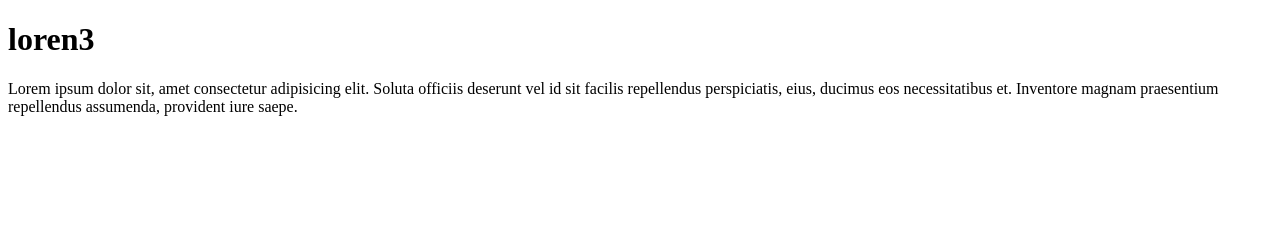
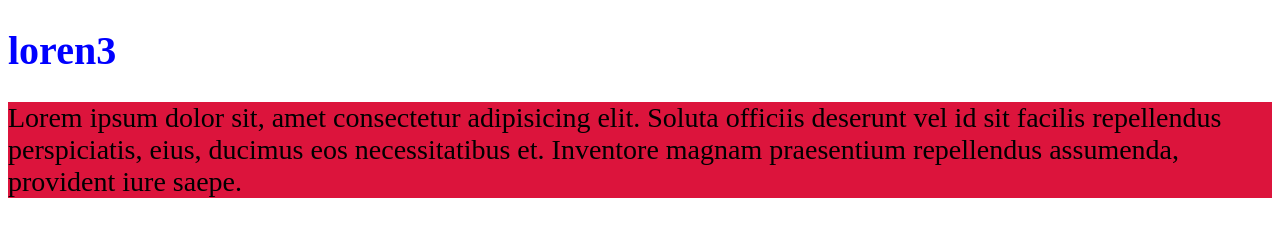
Before and after one commit to Kenneth732/options, a plain HTML site: page index.html in a window 1280 px wide. Drawn offline with Linux system fonts and the light colour scheme.

Commit message:
add contect to stylesheet

```diff
--- a/index.html
+++ b/index.html
@@ -2,7 +2,7 @@
 <html>
     <head>
         <title>option page</title>
-        <link rel="stylsheet" type="text/css" href="style.css">
+       <link rel="stylesheet" type="text/css" href="style.css">
     </head>
     <body>
         <h1>loren3</h1>
--- a/style.css
+++ b/style.css
@@ -0,0 +1,9 @@
+h1{
+    color: blue;
+    font-size: 40px;
+
+}
+p{
+    background-color: crimson;
+    font-size: 28px;
+}
```
